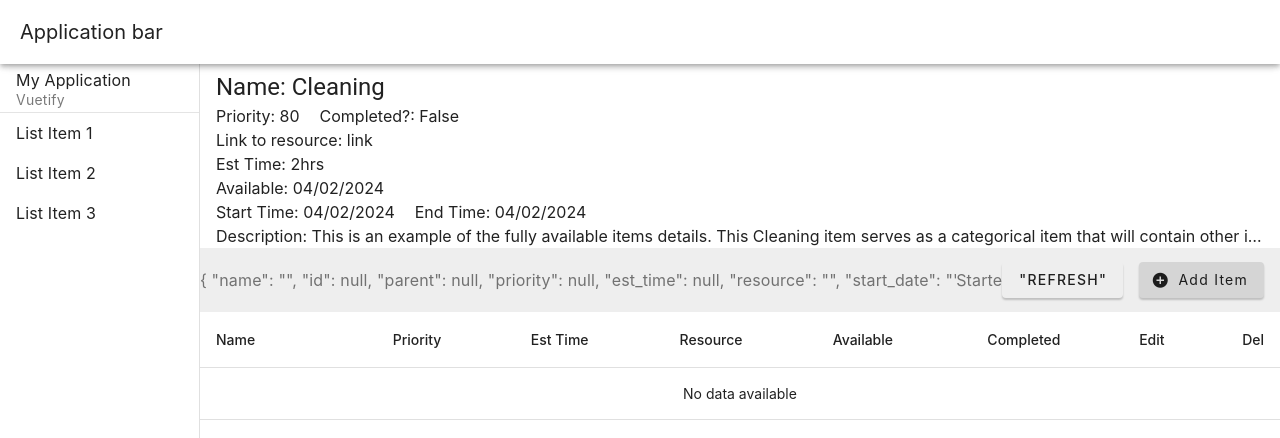
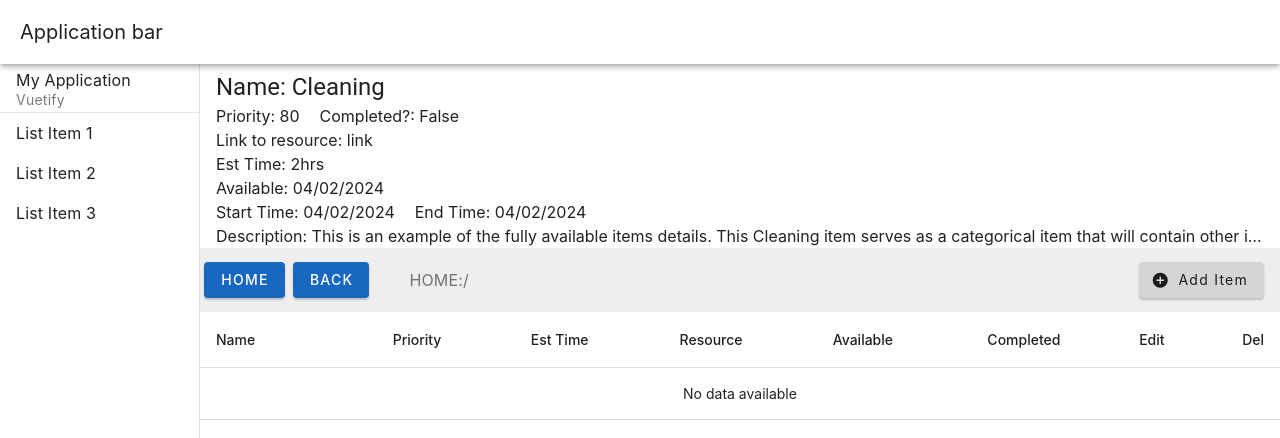
Before and after one commit to kcharris/TreeDB, a Vue app in the folder PersonalDB/: page / in a window 1280 px wide. Shown: the top 438 px of the page. Built offline with nearby package versions, Linux system fonts and the light colour scheme.

Commit message:
Add navigation buttons and allow creating subitems

```diff
--- a/PersonalDB/src/App.vue
+++ b/PersonalDB/src/App.vue
@@ -9,7 +9,15 @@ import MainList from "./components/MainList.vue";
 import {ref, computed} from "vue"
 import { invoke } from "@tauri-apps/api/tauri";
 
-
+    const path_stack = ref(Array())
+    const path = computed(() => {
+      let res_str = ""
+      if (path_stack.value.length > 0 ){
+        let arr_map: string[] = path_stack.value.map((s) => s.name.replace(" ", "-"))
+        res_str = arr_map.join("/")
+      }
+      return "HOME:/" + res_str
+    })
     const curr_parent = ref({
       name: "",
       id: NaN,
@@ -23,12 +31,24 @@ import { invoke } from "@tauri-apps/api/tauri";
       completed: false,
       description: "",
     })
-    const test = ref("Starter val")
+    const default_item = {
+      name: "default",
+      id: NaN,
+      parent: NaN,
+      priority: NaN,
+      est_time: NaN,
+      resource: "",
+      start_date: "",
+      end_date: "",
+      availability: "",
+      completed: false,
+      description: "",
+    }
     const data_str = ref("")
     const data_list = computed(() => {return data_str.value == "" ? [] : JSON.parse(data_str.value)})
 
     async function addItem(itemObject: any){
-      itemObject.parent = curr_parent.value
+      itemObject.parent = curr_parent.value.id
       let strObject = JSON.stringify(itemObject)
       // currParent.value = 9
       await invoke("add_item", {payload: strObject})
@@ -37,7 +57,25 @@ import { invoke } from "@tauri-apps/api/tauri";
       data_str.value = await invoke("find_items_by_parent_id", {id: curr_parent.value.id})
     }
     async function nextItem(new_parent: any){
+      path_stack.value.push(JSON.parse(JSON.stringify(new_parent)))
       curr_parent.value = new_parent
+      getList()
+    }
+    async function navBack(){
+        if (path_stack.value.length > 0){
+          path_stack.value.pop()
+          if (path_stack.value.length > 0){
+            curr_parent.value = path_stack.value[path_stack.value.length - 1]
+          }
+          else{
+            curr_parent.value = default_item
+          }
+          getList()
+        }
+    }
+    async function navHome(){
+      path_stack.value = []
+      curr_parent.value = default_item
       getList()
     }
 </script>
@@ -45,13 +83,14 @@ import { invoke } from "@tauri-apps/api/tauri";
 <template>
   <v-app>
   <v-app-bar title="Application bar"></v-app-bar>
+
   <v-main>
     <LeftNavBar/>
     <FullDetails/>
     <v-toolbar>
-      <v-label>{{ curr_parent }} </v-label>
-      <v-label>{{ test }}</v-label>
-      <v-btn :onclick="getList">"Refresh"</v-btn>
+      <v-btn class="bg-primary mr-2" :onclick="navHome">Home</v-btn>
+      <v-btn class="bg-primary mr-10" :onclick="navBack" variant="text">Back</v-btn >
+      <v-label>{{ path }}</v-label>
       <v-spacer/>
       <CreateNewItemPopup @send-values="addItem"/>
         <!-- <span>{{ values }}</span> -->
```
Also changed, not shown: 1 other file (tests, documents, lock files or other folders).
